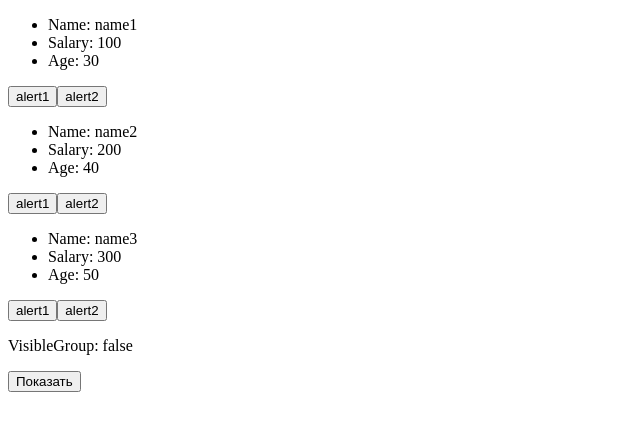
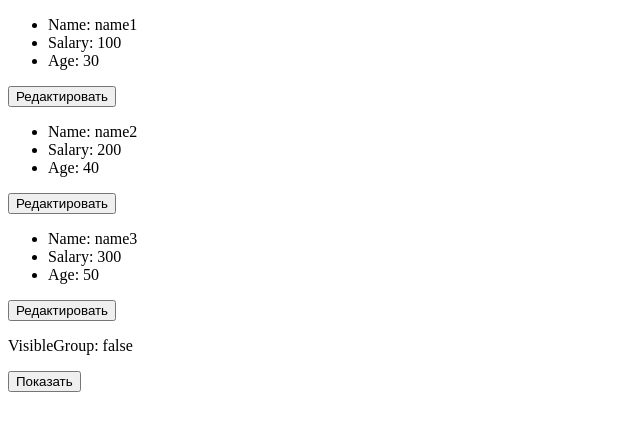
Before and after one commit to WbDmitry/vue3-training, a Vue app: page / in a window 1280 px wide. Shown: the top 430 px of the page, without its empty margins (0-640 px from the left). Built offline with nearby package versions, Linux system fonts and the light colour scheme.

Commit message:
Добавлено р едактирование даных компонента User

```diff
--- a/src/App.vue
+++ b/src/App.vue
@@ -163,6 +163,17 @@ export default {
 	},
 
 	methods: {
+		changeUser: function (id, name, salary, age) {
+			this.usersProps = this.usersProps.map((user) => {
+				if (user.id === id) {
+					user.name = name
+					user.salary = salary
+					user.age = age
+				}
+				return user
+			})
+		},
+
 		getCurrentDate: function () {
 			let currentDate = new Date();
 			alert(currentDate)
@@ -324,8 +335,8 @@ export default {
 </script>
 
 <template>
-	<User v-for="user in usersProps" :key="user.id" :name="user.name" :salary="user.salary" :age="user.age"
-		@funProps1="funProps1" @funProps2="funProps2" />
+	<User v-for="user in usersProps" :id="user.id" :key="user.id" :name="user.name" :salary="user.salary" :age="user.age"
+		@funProps1="funProps1" @funProps2="funProps2" @changeUser="changeUser" />
 
 	<p>VisibleGroup: {{ visibleGroup }}</p>
 	<button @click="setVisibleGroup()">{{ visibleGroup ? 'Скрыть' : 'Показать' }}</button>
--- a/src/components/User.vue
+++ b/src/components/User.vue
@@ -1,7 +1,12 @@
 <script>
 export default {
-	emits: ['funProps1', 'funProps2'],
+	emits: [
+		'funProps1',
+		'funProps2',
+		'changeUser'
+	],
 	props: {
+		id: Number,
 		name: String,
 		salary: Number,
 		age: Number,
@@ -9,6 +14,10 @@ export default {
 
 	data() {
 		return {
+			isEdit: false,
+			newName: this.name,
+			newSalary: this.salary,
+			newAge: this.age,
 		}
 	},
 	methods: {
@@ -17,17 +26,33 @@ export default {
 		},
 		funcProps22: function () {
 			this.$emit('funProps2', '25252352', '52364326')
+		},
+
+		saveUser: function () {
+			this.isEdit = false
+			this.$emit('changeUser', this.id, this.newName, this.newSalary, this.newAge)
+		},
+
+		editUser: function () {
+			this.isEdit = true
 		}
 	}
 }
 </script>
 
 <template>
-	<ul>
-		<li>Name: {{ name }}</li>
-		<li>Salary: {{ salary }}</li>
-		<li>Age: {{ age }}</li>
-	</ul>
-	<button @click="funcProps11">alert1</button>
-	<button @click="funcProps22">alert2</button>
+	<template v-if="!isEdit">
+		<ul>
+			<li>Name: {{ name }}</li>
+			<li>Salary: {{ salary }}</li>
+			<li>Age: {{ age }}</li>
+		</ul>
+		<button @click="editUser">Редактировать</button>
+	</template>
+	<template v-else>
+		<input type="text" v-model="newName">
+		<input type="number" v-model="newSalary">
+		<input type="number" v-model="newAge">
+		<button @click="saveUser">Сохранить</button>
+	</template>
 </template>
```
